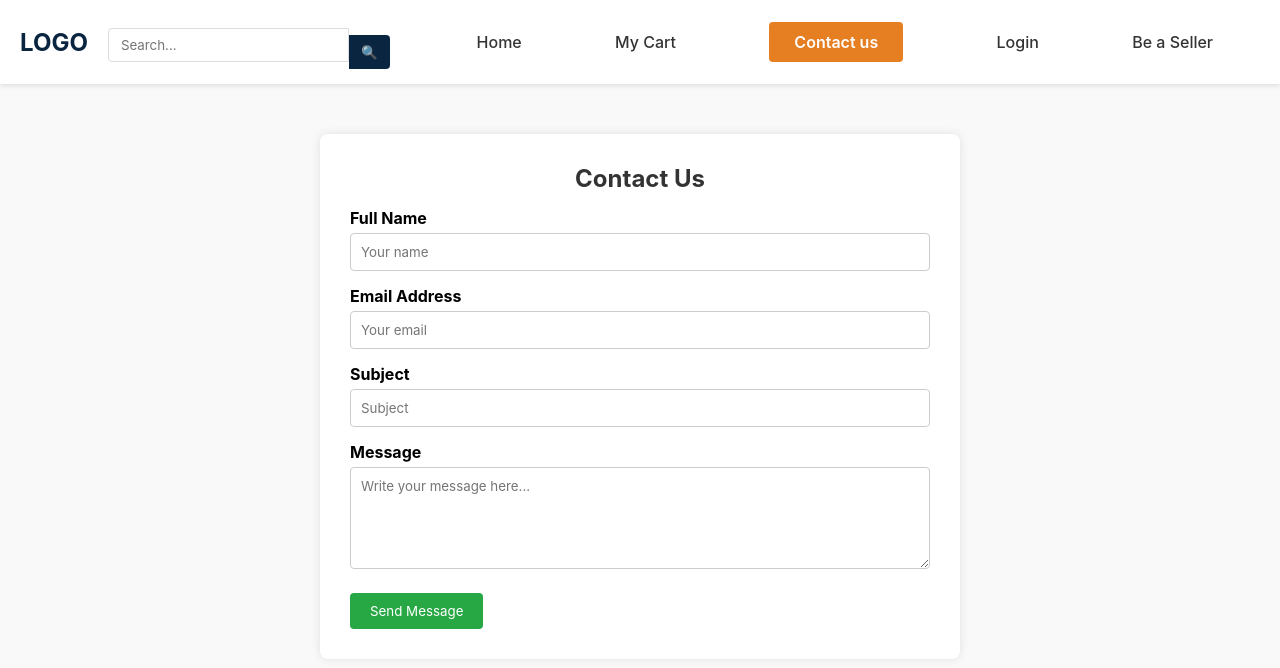
After one commit to prabeshnpl/E-commerce, a Django app: page /contact/ in a window 1280 px wide. The commit adds this page. Shown: the top 668 px of the page. Run offline with Django 5.2, Linux system fonts and the light colour scheme.

Commit message:
Added contact us page

```diff
--- a/Ecom/dashboard/templates/base.html
+++ b/Ecom/dashboard/templates/base.html
@@ -35,10 +35,9 @@
                 {% if request.user.is_seller %}
                     <li><a href="{% url 'sellerdashboard' %}" class="nav-link my-cart-btn {% if page == 'sellerdashboard' %}active{% endif %}" data-page="shop">My Products</a></li>
                 {% endif %}
-                <li><a href="#" class="nav-link {% if page == 'about' %}active{% endif %}" data-page="about">About</a></li>
-                <li><a href="#" class="nav-link {% if page == 'contact' %}active{% endif %}" data-page="contact">Contact</a></li>
+                <li><a href="{% url 'contact' %}" class="nav-link {% if page == 'contact' %}active{% endif %}" data-page="contact">Contact us</a></li>
                 {% if request.user.is_authenticated %}
-                    <li><a href="{% url 'logout' %}">Logout</a></li>
+                    <li><a href="{% url 'logout' %}" class="nav-link">Logout</a></li>
                 {% else %}
                     <li><a href="{% url 'login' %}" class="nav-link {% if page == 'login' %}active{% endif %}">Login</a></li>
                 {% endif %}
--- /dev/null
+++ b/Ecom/dashboard/templates/contact.html
@@ -0,0 +1,28 @@
+{% extends 'base.html' %}
+{% load static %}
+{%block css%}
+<link rel="stylesheet" href="{% static 'dashboard/css/contact.css' %}">
+{% endblock%}
+
+{% block title %}
+{%endblock%}
+{% block maincontent %}
+  <div class="container">
+    <h2>Contact Us</h2>
+    <form>
+      <label for="name">Full Name</label>
+      <input type="text" id="name" name="name" placeholder="Your name" required>
+
+      <label for="email">Email Address</label>
+      <input type="email" id="email" name="email" placeholder="Your email" required>
+
+      <label for="subject">Subject</label>
+      <input type="text" id="subject" name="subject" placeholder="Subject" required>
+
+      <label for="message">Message</label>
+      <textarea id="message" name="message" rows="5" placeholder="Write your message here..." required></textarea>
+
+      <button type="submit">Send Message</button>
+    </form>
+  </div>
+{%endblock%}
--- a/Ecom/dashboard/templates/registerseller.html
+++ b/Ecom/dashboard/templates/registerseller.html
@@ -68,7 +68,7 @@
                         </div>
                         <div class="form-group">
                             <label for="phone">Phone Number*</label>
-                            <input type="tel" id="phone" name="phone" value="{{ request.user.phone }}" readonly required>
+                            <input type="tel" id="phone" name="phone" value="{{ request.user.phone_no }}" readonly required>
                         </div>
                     </div>
 
--- a/Ecom/dashboard/urls.py
+++ b/Ecom/dashboard/urls.py
@@ -3,6 +3,7 @@ from . import views
 
 urlpatterns = [
     path('',views.home,name='home'),
+    path('contact/',views.contact,name='contact'),
 
     path('cart/',views.cart,name='cart'),
     path('seller_dashboard',views.sellerdashboard,name='sellerdashboard'),
--- a/Ecom/dashboard/views.py
+++ b/Ecom/dashboard/views.py
@@ -35,8 +35,7 @@ def Login(request):
                 messages.error(request,'Password didn\'t matched ! ')
                 return render(request,'login.html')
             try:
-
-                user = CustomUser.objects.create(first_name=full_name, email=email, phone=phone)
+                user = CustomUser.objects.create(first_name=full_name, email=email, phone_no=phone)
                 user.set_password(password)
                 user.save()
                 if user:
@@ -57,13 +56,14 @@ def Logout(request):
 def home(request):
     return render(request, 'dashboard.html',{'page':'home'})
 
-
 def products(request,pk):
     product = Product.objects.get(id=pk)
     images = product.secondary_images.all()
 
     return render(request,'product.html',{'product':product,'images':images,'products':'login'})
 
+def contact(request):
+    return render(request,'contact.html',{'page':'contact'})#page for active class in navbar
 
 @login_required(redirect_field_name='login')
 def registerseller(request):
@@ -81,7 +81,7 @@ def registerseller(request):
         else:
             messages.error(request,'Form already filled. Please wait a while. ')
 
-        return redirect('seller')
+        return redirect('sellerdashboard')
 
     else:
         form = RegisterSellerForm()
--- /dev/null
+++ b/Ecom/static/dashboard/css/contact.css
@@ -0,0 +1,42 @@
+.container {
+    width: 50%;
+    margin: 50px auto;
+    background-color: #fff;
+    padding: 30px;
+    box-shadow: 0 0 10px rgba(0,0,0,0.1);
+    border-radius: 8px;
+}
+
+h2 {
+    text-align: center;
+    color: #333;
+}
+
+label {
+    display: block;
+    margin-top: 15px;
+    font-weight: bold;
+}
+
+input, textarea {
+    width: 100%;
+    padding: 10px;
+    margin-top: 5px;
+    border: 1px solid #ccc;
+    border-radius: 4px;
+    box-sizing: border-box;
+}
+
+button {
+    margin-top: 20px;
+    padding: 10px 20px;
+    background-color: #28a745;
+    color: white;
+    border: none;
+    border-radius: 4px;
+    cursor: pointer;
+}
+
+button:hover {
+    background-color: #218838;
+}
--- a/Ecom/static/dashboard/css/dashboard.css
+++ b/Ecom/static/dashboard/css/dashboard.css
@@ -82,8 +82,10 @@ nav ul li a {
     border: none;
     border-radius: 4px;
     font-weight: 600;
+    transition: background-color 0.3s;
+}
+.nav-link:hover{
     cursor: pointer;
-    transition: background-color 0.3s;
 }
 
 .search-box {
--- a/Ecom/static/dashboard/css/product.css
+++ b/Ecom/static/dashboard/css/product.css
@@ -199,11 +199,15 @@
     color: white;
   }
 
-  .delivery-section, .return-section {
+  .delivery-section, .return-section ,.seller-info {
     margin-bottom: 20px;
     background-color: #f9f9f9;
     padding: 15px;
     border-radius: 5px;
+  }
+  .return-section, .seller-info{
+    width: 50%;
+    margin: 2px;
   }
 
   .section-title {
```
Also changed, not shown: Ecom/dashboard/templates/product.html (+19 -3 lines), Ecom/db.sqlite3, Ecom/media/product_images/298856737_565009932_o.webp (added), Ecom/media/product_images/OIP.jpeg (added), Ecom/media/product_images/pexels-math-90946.jpg (added), Ecom/media/seller_documents/Screenshot_6.png (added).
